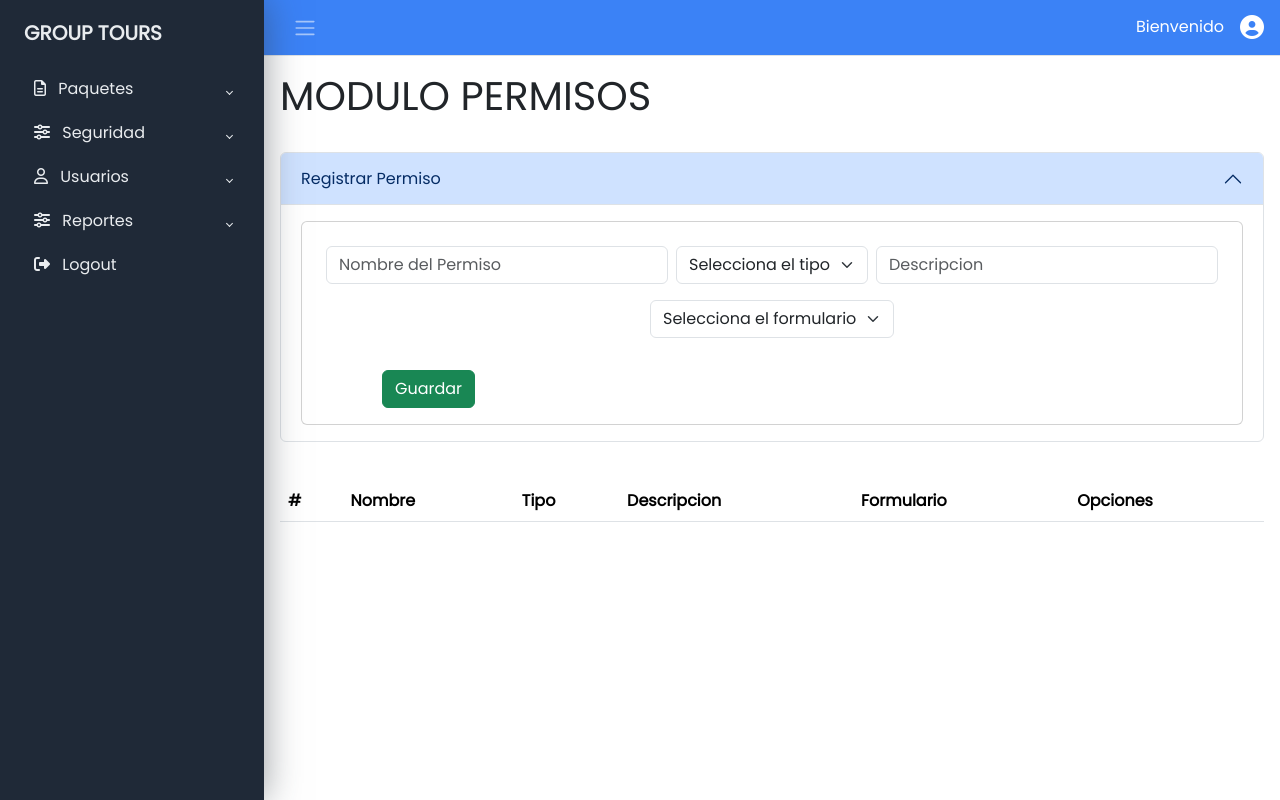
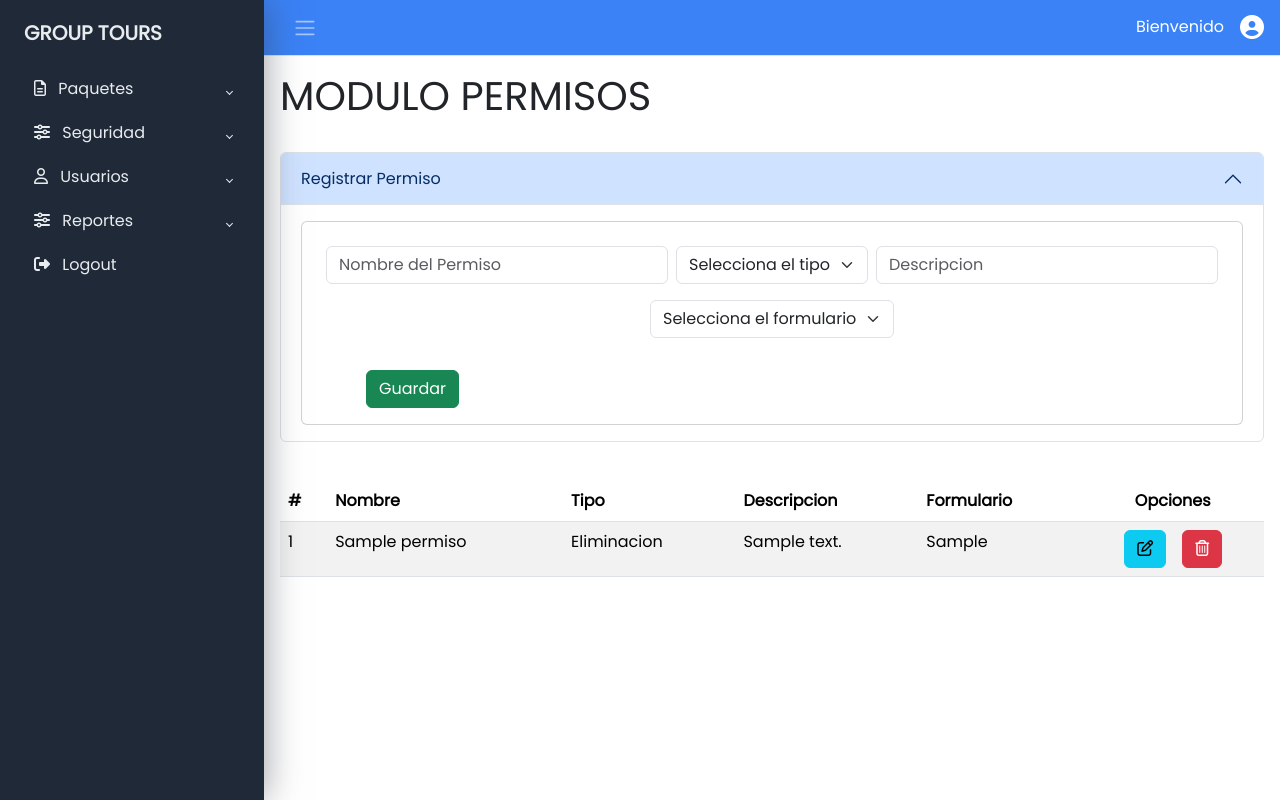
Before and after one commit to VictorCubas/GROUP-TOURS-APP, a Django app: page /permiso in a window 1280 px wide. Run offline with Django 4.2, Linux system fonts and the light colour scheme; tables that the repository leaves empty hold one stand-in row (values such as "Sample post"); lists and menus that the app fills with data are empty; some libraries are stand-ins or nearby versions.

Commit message:
ajustes realizados en registrar permiso y formulario

```diff
--- a/GroupTours/apps/permiso/views.py
+++ b/GroupTours/apps/permiso/views.py
@@ -5,17 +5,21 @@ from .models import Permiso
 
 def index(request):
     # print(request.path)
-    return render(request, 'permiso.html')
+    listaPermiso = Permiso.objects.all().order_by('id')
+    return render(request, 'permiso.html', {'listaPermisos':listaPermiso})
 
 
 def registrarPermiso(request):
+    #se recupera los datos del formulario
     nombre = request.POST.get('txtNombre')
     descripcion = request.POST.get('txtDescripcion')
     tipo = request.POST.get('txtTipo')
     formulario = request.POST.get('txtFormulario')
 
+    #se crea un permiso
     Permiso.objects.create(nombre=nombre, descripcion=descripcion, tipo=tipo, formulario=formulario)
 
+    #se recupera toda la lista de permiso
     listaPermiso = Permiso.objects.all().order_by('id')
 
     return render(request, 'permiso.html',{'listaPermisos':listaPermiso} )
--- a/GroupTours/static/css/style.css
+++ b/GroupTours/static/css/style.css
@@ -163,3 +163,13 @@ a.sidebar-link:hover{
 .text-black{
     color: #000;
 }
+
+.margin-guardar-boton{
+    margin-left: 3.4rem !important;
+    transition: margin-left 0.5s ease;
+}
+
+.formulario-guardar{
+    margin-left: 0;
+    transition: margin-left 0.5s ease;
+}
--- a/GroupTours/templates/base.html
+++ b/GroupTours/templates/base.html
@@ -137,7 +137,7 @@
         <div class="main">
             <nav class="navbar navbar-expand px-3 border-bottom d-flex justify-content-between">
                 <!-- Button for sidebar toggle -->
-                <button class="btn" type="button" data-bs-theme="dark">
+                <button class="btn burger-btn" onclick="menuLateralToggle()" type="button" data-bs-theme="dark">
                     <span class="navbar-toggler-icon"></span>
                 </button>
 				<div class="d-flex gap-3">
@@ -166,5 +166,12 @@
         crossorigin="anonymous"></script>
 
      <script src="{% static 'js/sideBar.js' %}"></script>
+     <script>
+        function menuLateralToggle(){
+            const guardarBoton = document.querySelector('.formulario-guardar');
+
+            guardarBoton.classList.toggle('margin-guardar-boton');
+        }
+     </script>
 </body>
 </html>
--- a/GroupTours/templates/permiso.html
+++ b/GroupTours/templates/permiso.html
@@ -99,7 +99,7 @@
                                         </div>-->
                                     </div>
 
-                                    <div class="formulario-guardar form-group pt-4 px-5 mx-3">
+                                    <div class="formulario-guardar form-group pt-4 px-5">
                                         <button type="submit" class="btn btn-success btn-block text-white btnGuardarPermiso">Guardar</button>
                                     </div>
                                 </form>
@@ -127,7 +127,7 @@
 							<!-- <th>id</th> -->
 							<th>Descripcion</th>
 							<th>Formulario</th>
-							<th colspan="2">Opciones</th>
+							<th class="text-center" colspan="2">Opciones</th>
 						</tr>
 					</thead>
 					<tbody>
@@ -149,9 +149,13 @@
 							<!-- <td>{{p.idPermiso}}</td> -->
 							<td>{{p.descripcion}}</td>
 							<td>{{p.formulario}}</td>
-							<td><a href="/edicionPermiso/{{email}}/{{p.idPermiso}}" class="btn btn-info btnEditarPermiso">Editar</a></td>
+							<td class="text-end"><a href="/edicionPermiso/{{email}}/{{p.idPermiso}}" class="btn btn-info btnEditarPermiso">
+                                <i class="fa fa-edit"></i>
+                            </a></td>
 							<td><a href="/eliminarPermiso/{{email}}/{{p.idPermiso}}" class="btn btn-danger
-								btnEliminarPermiso btnEliminacion">Eliminar</a></td>
+								btnEliminarPermiso btnEliminacion">
+                                <i class="fa fa-trash-o"></i>
+                            </a></td>
 						</tr>
 						{% endfor %}
 					</tbody>
```
